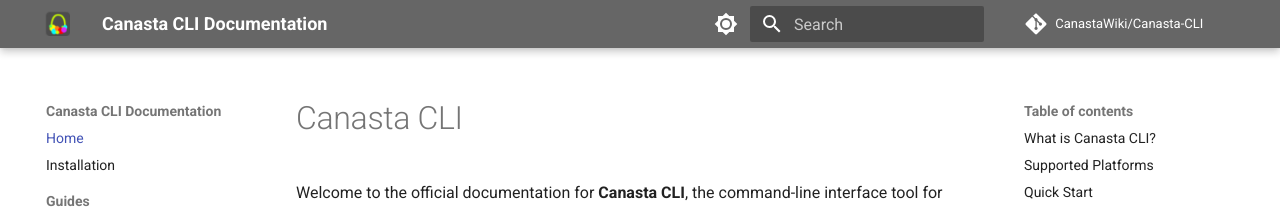
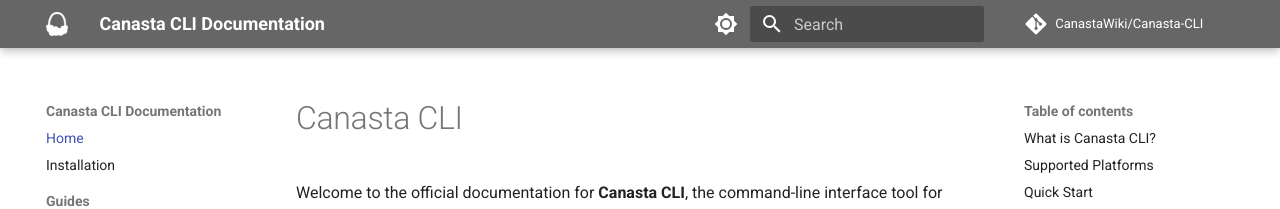
Before and after one commit to CanastaWiki/Canasta-CLI, an MkDocs documentation site: the page built from docs/index.md, in a window 1280 px wide. Shown: the top 209 px of the page. Built offline with MkDocs 1.6.1 and Material for MkDocs 9.7.7, drawn with Linux system fonts in a browser that asks for light colours; comment, search, counter and statistics services are not loaded.

Commit message:
Update mkdocs.yml

```diff
--- a/mkdocs.yml
+++ b/mkdocs.yml
@@ -7,7 +7,7 @@
 theme:
   name: material
   favicon: img/favicon.ico
-  logo: img/canasta-logo-small.png
+  logo: img/canasta-logo-white.png
   palette:
     - scheme: default
       primary: grey
```
